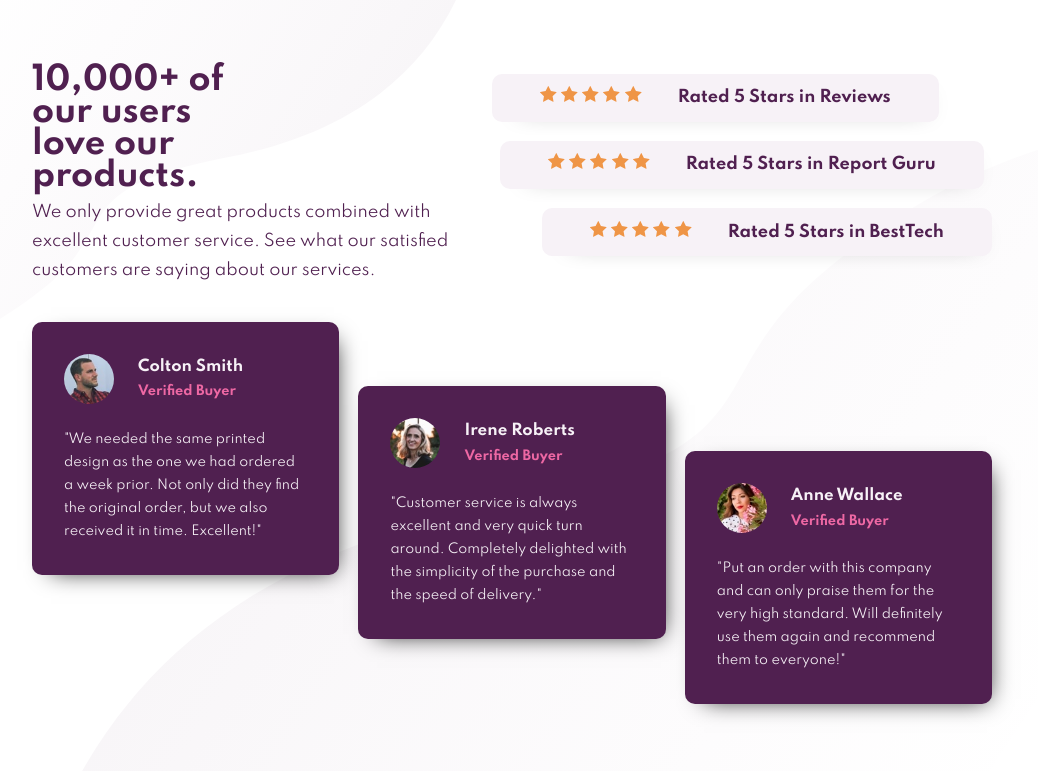
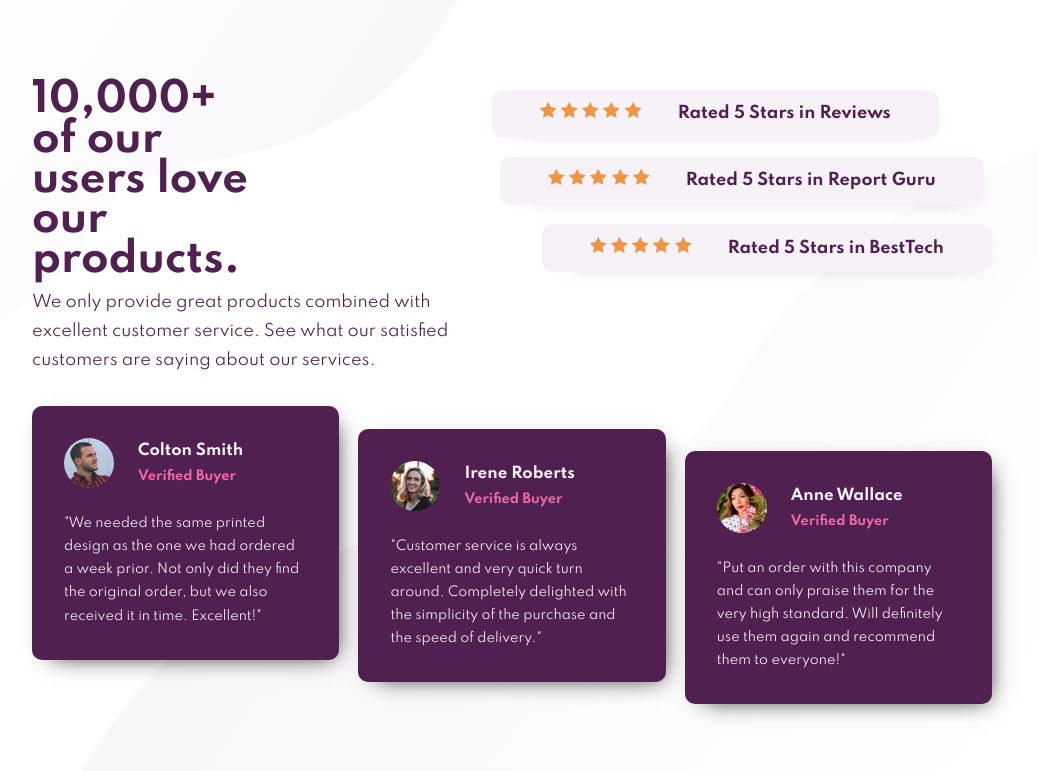
Before and after one commit to secretSilentPanda/social-proof-section, a plain HTML site: page index.html in a window 1280 px wide. Shown: the whole page, without its empty margins (128-1166 px from the left). Drawn offline with nearby package versions, Linux system fonts and the light colour scheme.

Commit message:
Add files via upload

```diff
--- a/sass/_media-1050px.scss
+++ b/sass/_media-1050px.scss
@@ -10,7 +10,8 @@
     flex-direction: column;
 
     .row1 {
-      margin-top: 4em;
+      flex: 1;
+      margin-top: 5em;
       display: flex;
       justify-content: space-between;
 
@@ -19,9 +20,9 @@
         text-align: left;
 
         &__heading {
-          font-size: 2rem;
+          font-size: 2.5rem;
           margin-bottom: 0.2em;
-          margin-right: 7em;
+          margin-right: 6em;
         }
       }
 
```
Also changed, not shown: sass/main.css, 1 other file.
